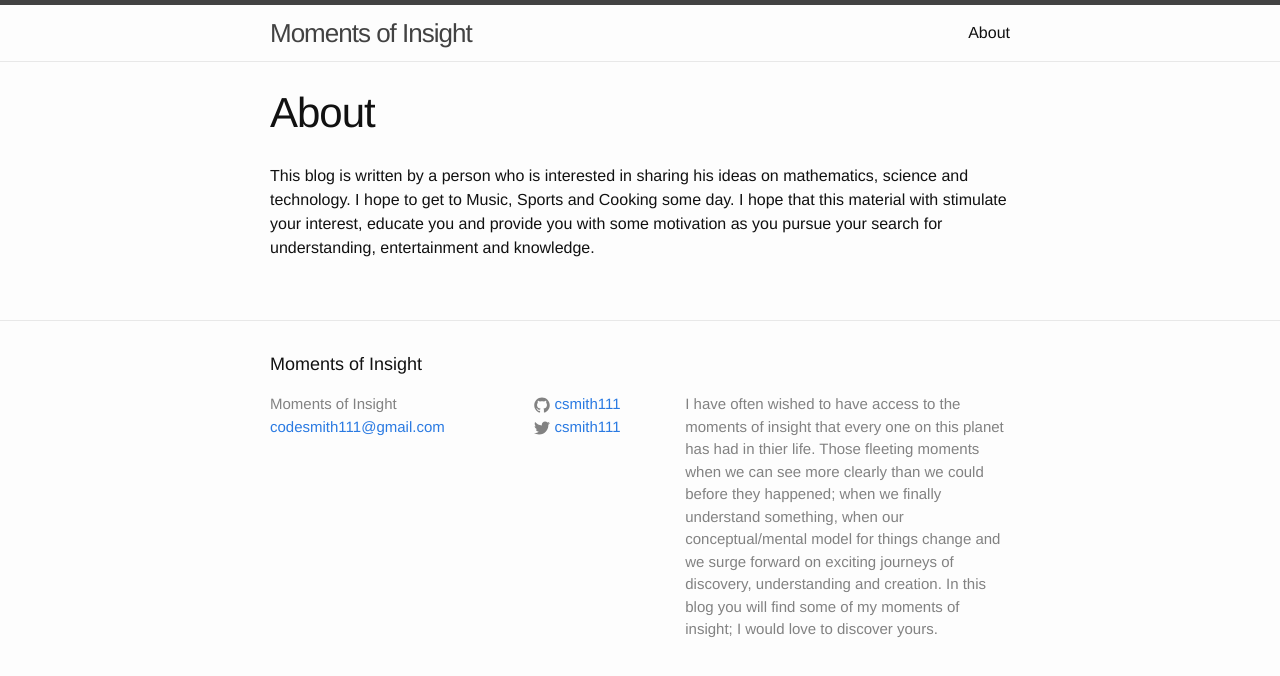
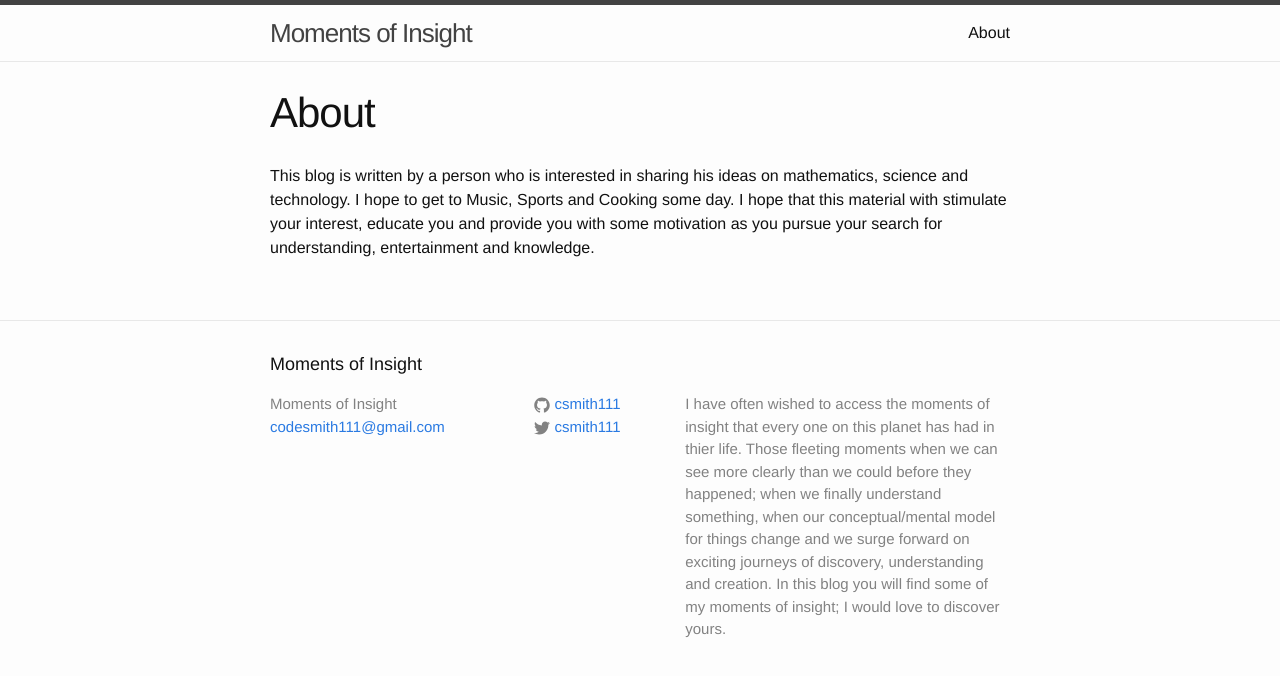
Before and after one commit to csmith111/csmith111.github.io, a Jekyll site: the page built from about.md, in a window 1280 px wide. Shown: the top 676 px of the page. Built offline with Jekyll 4.4.1, drawn with Linux system fonts in a browser that asks for light colours.

Commit message:
fixed more typos

```diff
--- a/_config.yml
+++ b/_config.yml
@@ -9,7 +9,7 @@
 title: Moments of Insight
 email: codesmith111@gmail.com
 description: > # this means to ignore newlines until "baseurl:"
-  I have often wished to have access to the moments of insight
+  I have often wished to access the moments of insight
   that every one on this planet has had in thier life.
   Those fleeting moments when we can see more clearly than we could before they happened;
   when we finally understand something, when our conceptual/mental
```
